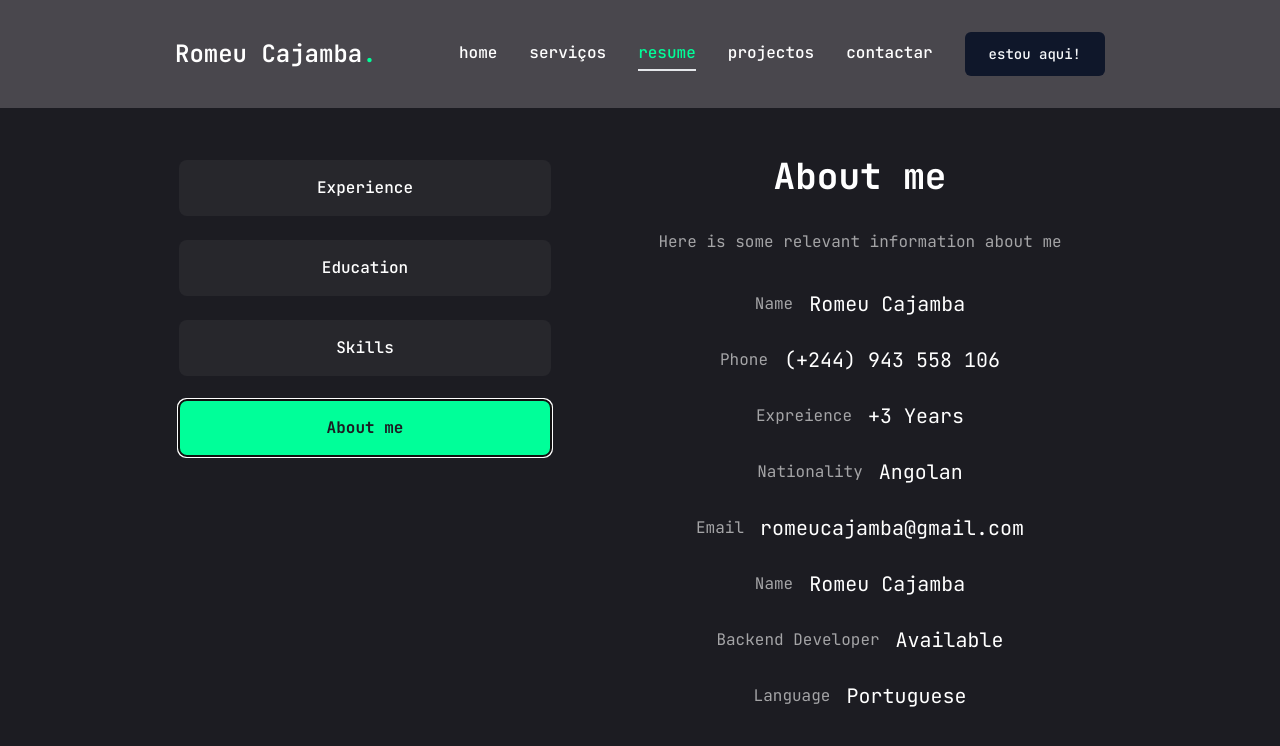
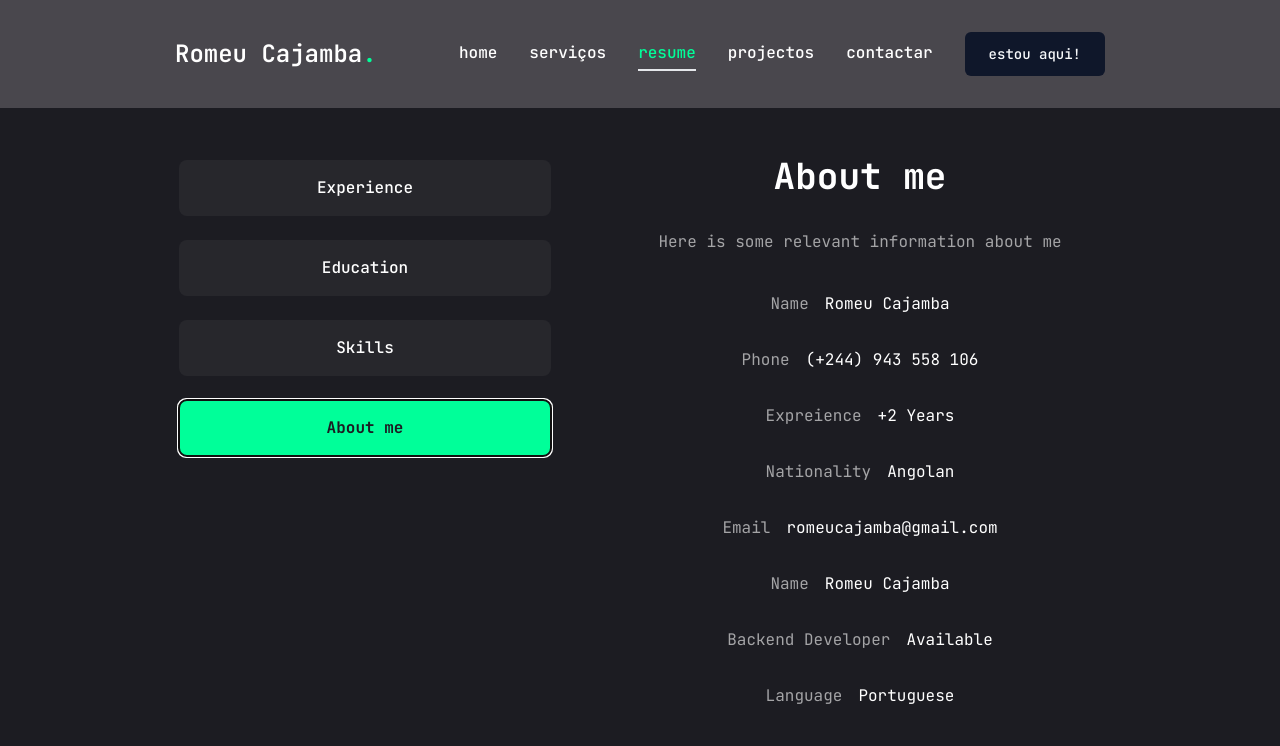
Before and after one commit to romeucajamba/portfolio_Cajamba, a Next.js app: page /resume in a window 1280 px wide. Both pictures are taken after a click on the tab "About me". Shown: the top 746 px of the page. Built offline with nearby package versions, Linux system fonts and the light colour scheme.

Commit message:
feat: created services page

```diff
--- a/src/app/resume/page.tsx
+++ b/src/app/resume/page.tsx
@@ -22,7 +22,7 @@ const about = {
     },
     {
       fieldName: "Expreience",
-      fiedlValue: "+3 Years"
+      fiedlValue: "+2 Years"
     },
     {
       fieldName: "Nationality",
@@ -278,13 +278,13 @@ export default function Resume(){
                      <div className='flex flex-col gap-[30px]'>
                         <h3 className='text-4xl font-bold'>{about.title}</h3>
                         <p className='max-w-[600px] text-white/60 mx-auto xl:mx-0'>{about.description}</p>
-                        <ul className='grid grid-cols-1 xl:grid-cols-2 gap-y-6 max-w-[620px] mx-auto xl:mx-0'>
+                        <ul className='grid grid-cols-1 xl:grid-cols-2  gap-y-6 max-w-[620px] mx-auto xl:mx-0'>
                           {
                             about.info.map((item, index) => {
                               return (
                                  <li key={index} className='flex items-center justify-center xl:justify-start gap-4'>
                                     <span className='text-white/60'>{item.fieldName}</span>
-                                    <span className='text-xl'>{item.fiedlValue}</span>
+                                    <span className='xl:text-xl text-md'>{item.fiedlValue}</span>
                                  </li>
                               )
                             })
--- a/src/app/work/page.tsx
+++ b/src/app/work/page.tsx
@@ -1,7 +1,8 @@
+"use client"
 import React from 'react';
+import { motion } from 'framer-motion';
+import { Swiper, SwiperSlide } from "s"
 
-
-// import { Container } from './styles';
 
 export default function Work(){
   return(
```
